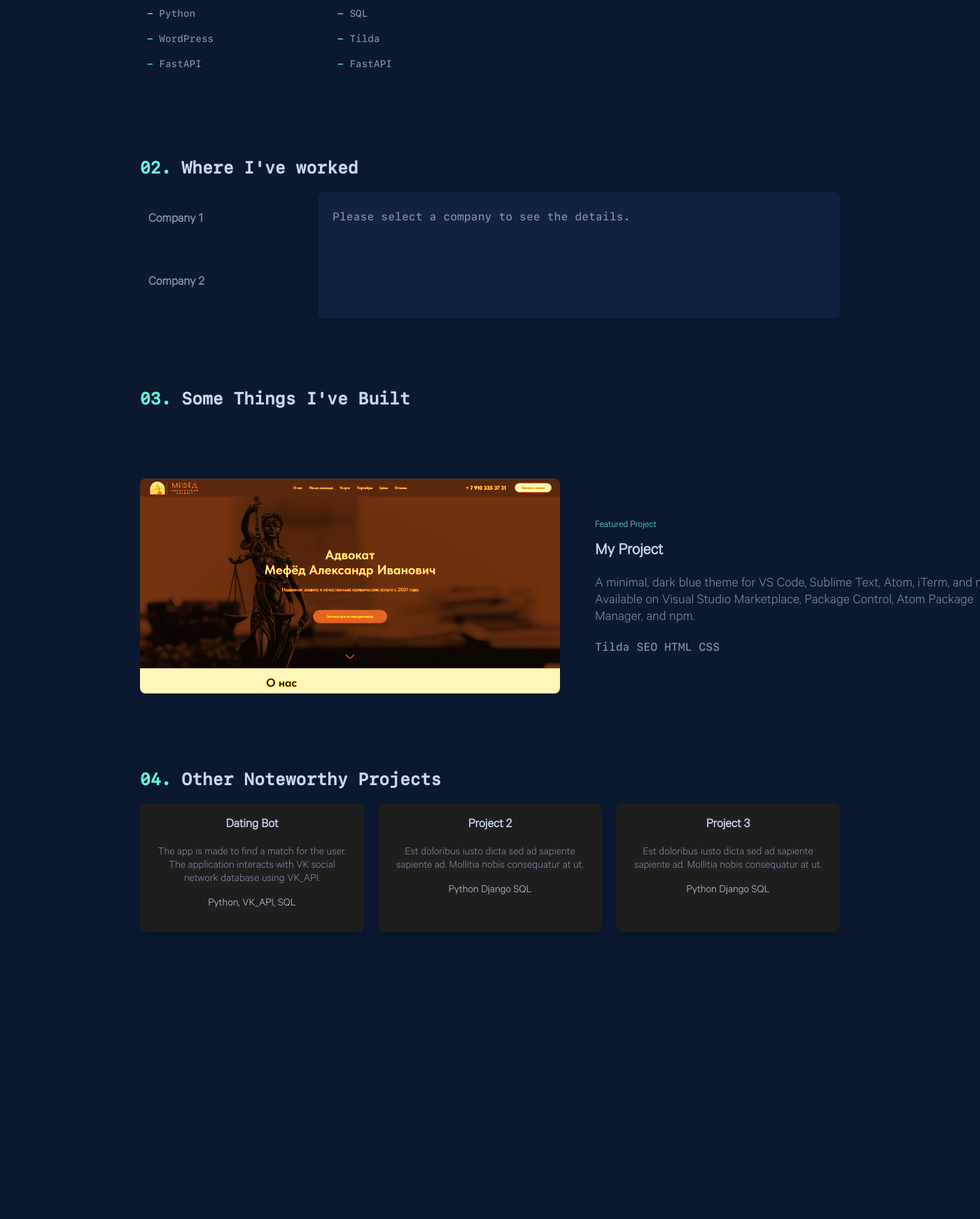
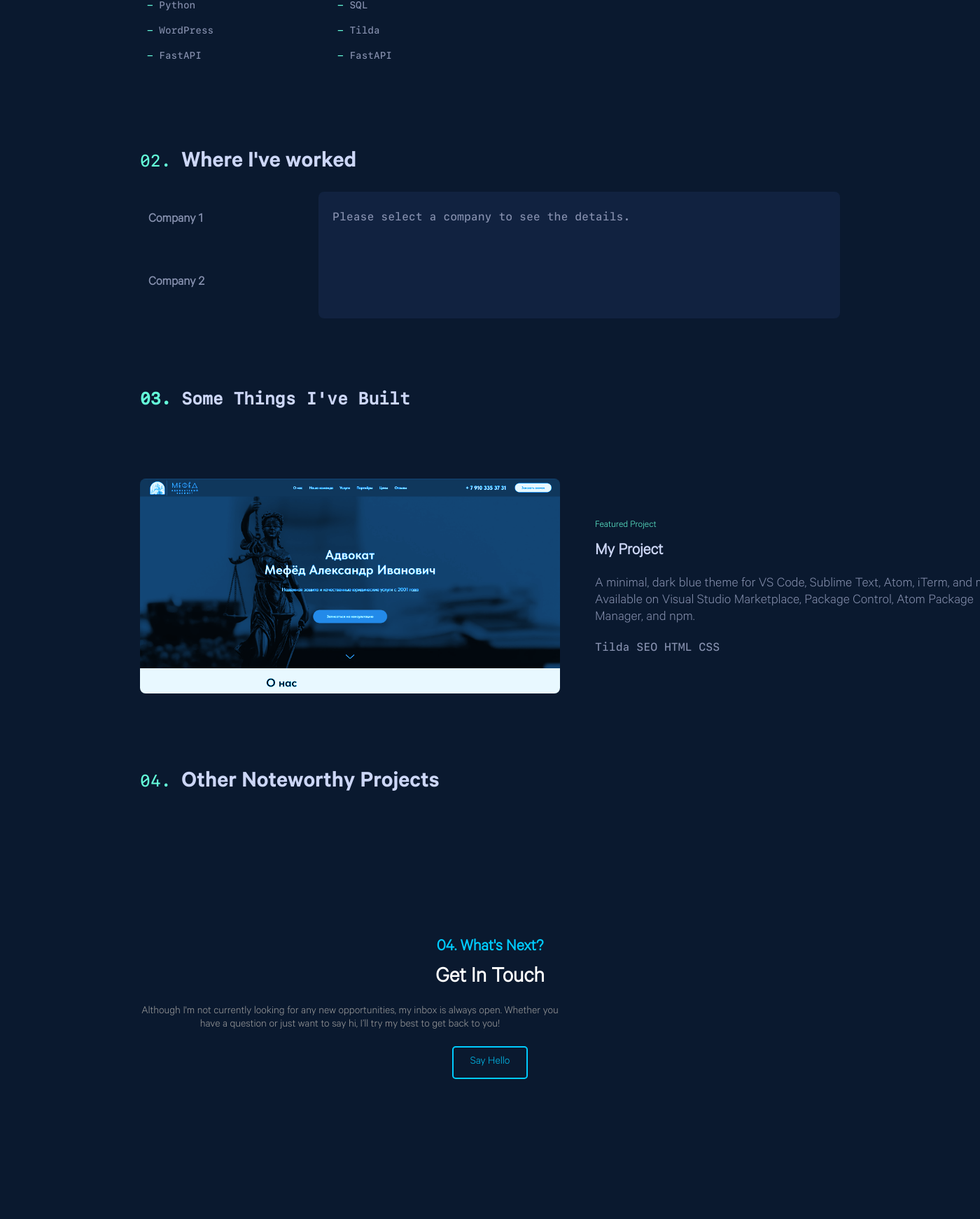
Before and after one commit to heavenyoung1/fast_api_test, a FastAPI app: page /home in a window 1400 px wide; the page is wider, and only the part inside the window is pictured. Shown: the part 1632-3374 px from the top of that part at 70% size. Before the commit the page ends 2964 px from the top of that part, so only its background shows below. Run offline with FastAPI, Linux system fonts and the light colour scheme.

Commit message:
Рабочая версия

```diff
--- a/main.py
+++ b/main.py
@@ -27,25 +27,24 @@ templates = Jinja2Templates(directory="templates")
 @app.get("/home", response_class=HTMLResponse)
 def read_companies(request: Request, selected_company_id: int = None, db: Session = Depends(get_db)):
     """ГЕНЕРАЦИЯ ГЛАВНОЙ СТРАНИЦЫ"""
-
     companies = crud.get_companies(db)
-    companies_item = crud.get_companies(db) #зачем мне второй круд делающий то же самое????
-    projects = crud.get_projects(db)
+    selected_company = None
     functions = []
-    skills = list_skills
-
-    selected_company = None
     if selected_company_id:
         selected_company = crud.get_company_by_id(db, selected_company_id)
         functions = crud.get_functions_by_company_id(db, selected_company_id)
+
+    skills = list_skills
+    companies_item = crud.get_companies(db)
+    #projects = db.query(ProjectPlate).all()
+
     return templates.TemplateResponse("index.html", {"request": request,
                                                      "companies": companies,
                                                      "selected_company": selected_company,
                                                      "functions": functions,
                                                      "skills": skills,
-                                                     "items": companies_item, #это еще что за хрень
-                                                     "projects": projects
-                                                     })
+                                                     "items": companies_item,
+                                                     }) #"projects": projects
 
 #------------------------POST-REQUESTS------------------------#
 
--- a/static/style.css
+++ b/static/style.css
@@ -63,6 +63,7 @@ body {
     margin: 0 0 30px 4px;
     font-family: 'SFMono Regular';
     font-size: 16px;
+    font-weight: normal
 }
 
 .main-on,
@@ -99,6 +100,7 @@ body {
 
 .container-text-about {
     font-size: 20px;
+    font-family: 'Calibre Light';
     display: flex;
     flex-direction: column;
     width: 50%;
@@ -114,6 +116,12 @@ body {
 
 .person-image {
     padding-left: 100px;
+    transition: filter 0.3s ease; /* Плавный переход для фильтра */
+    filter: sepia(1) saturate(5) hue-rotate(170deg); /* Эффекты фильтра */
+}
+
+.person-image:hover {
+    filter: none; /* Удаление эффектов фильтра при наведении */
 }
 
 p {
@@ -290,7 +298,7 @@ h2 {
     width: 100%;
     height: auto;
     border-radius: 8px;
-    filter: sepia(1) saturate(5) hue-rotate(340deg); /* Красный оттенок */
+    filter: sepia(1) saturate(5) hue-rotate(170deg);
     transition: filter 0.3s ease; /* Плавный переход для фильтра */
 }
 
@@ -345,31 +353,104 @@ h2 {
 
 #noteworthy-projects {
     text-align: center;
+    max-width: 1200px;
+    margin: 0 auto;
+    padding: 40px 20px;
+}
+
+#noteworthy-projects h2 {
+    font-size: 24px;
+    color: #00ccff;
+    margin-bottom: 20px;
 }
 
 .project-grid {
     display: grid;
-    grid-template-columns: repeat(auto-fill, minmax(250px, 1fr));
+    grid-template-columns: repeat(auto-fill, minmax(300px, 1fr));
     gap: 20px;
-    margin-top: 20px;
 }
 
 .project-tile {
-    background-color: #1e1e1e;
+    background-color: #1c1c1e;
+    border-radius: 14px;
+    box-shadow: 0 4px 20px rgba(0, 0, 0, 0.3);
     padding: 20px;
-    border-radius: 8px;
-    box-shadow: 0 4px 6px rgba(0, 0, 0, 0.1);
+    transition: transform 0.3s, box-shadow 0.3s;
+}
+
+.project-tile:hover {
+    transform: translateY(-10px);
+    box-shadow: 0 8px 30px rgba(0, 0, 0, 0.4);
 }
 
 .project-tile h3 {
     margin-top: 0;
+    font-size: 20px;
+    color: #00ccff;
+}
+
+.project-tile p {
+    margin: 10px 0;
+    font-size: 14px;
+    color: #a0a0a0;
 }
 
 .project-tech-stack {
+    margin-top: 10px;
+    font-size: 12px;
+    color: #00ccff;
+}
+
+.project-links a {
+    display: inline-block;
+    margin-top: 10px;
+    color: #00ccff;
+    text-decoration: none;
+    font-size: 14px;
+}
+
+.project-links a:hover {
+    text-decoration: underline;
+}
+
+/* GET IN TOUCH */
+
+#get-in-touch {
+    text-align: center;
+    margin: 80px 0;
+}
+
+#get-in-touch h2 {
+    font-size: 24px;
+    color: #00ccff;
+    margin-bottom: 10px;
+}
+
+#get-in-touch h3 {
+    font-size: 32px;
+    color: #ffffff;
     margin: 10px 0;
 }
 
-.project-links img {
-    width: 20px;
-    height: 20px;
+#get-in-touch p {
+    font-size: 16px;
+    color: #a0a0a0;
+    margin: 20px 0;
+    max-width: 600px;
 }
+
+#get-in-touch .btn {
+    display: inline-block;
+    padding: 12px 24px;
+    border: 2px solid #00ccff;
+    border-radius: 5px;
+    color: #00ccff;
+    text-decoration: none;
+    font-size: 16px;
+    transition: background-color 0.3s, color 0.3s;
+}
+
+#get-in-touch .btn:hover {
+    background-color: #00ccff;
+    color: #0a0a0a;
+}
--- a/templates/about.html
+++ b/templates/about.html
@@ -3,7 +3,7 @@
 </head>
 <body>
     <section class="container-about">
-        <h2 class="text-about" href="#" span style="color: #64ffda">01. <span style="color: #ccd6f6" "font-family: Calibre Semibold Italic"> About me</h2>
+        <h2 class="text-about" href="#" span style="color: #64ffda; font-family: 'SFMono Medium'; font-weight: normal;">01. <span style="color: #ccd6f6; font-family: 'Calibre Semibold'; font-size: 34px;">About me</h2>
             <div class="main-flex-container-about">
                 <div class="container-text-about">
                     <p class="about-description">Hello! My name is Brittany and I enjoy creating things that live on the internet. My interest in web development started back in 2012 when I decided to try editing custom Tumblr themes — turns out hacking together a custom reblog button taught me a lot about HTML & CSS!</p>
--- a/templates/index.html
+++ b/templates/index.html
@@ -39,13 +39,13 @@
 
 <!-- BLOCK 2 WHERE I'VE WORKED -->
 
-<h2 class="text-about" href="#" span style="color: #64ffda">02. <span style="color: #ccd6f6"> Where I've worked</h2>
+<h2 class="text-about" href="#" span style="color: #64ffda; font-family: 'SFMono Medium'; font-weight: normal;">02. <span style="color: #ccd6f6; font-family: 'Calibre Semibold'; font-size: 34px;">Where I've worked</h2>
 
     <div class="work-container">
         <div class="company-list">
             {% for company in companies %}
                 <div class="company">
-                <a href="selected_company_id={{ company.id }}">
+                    <a href="?selected_company_id={{ company.id }}">
                         <h3>{{ company.name }}</h3>
                     </a>
                 </div>
@@ -77,7 +77,7 @@
 
 <!-- BLOCK 4 OTHER NOTEWORTHY PROJECTS -->
 
-<h2 class="text-about" href="#" span style="color: #64ffda">04. <span style="color: #ccd6f6">Other Noteworthy Projects</h2>
+<h2 class="text-about" href="#" span style="color: #64ffda; font-family: 'SFMono Medium'; font-weight: normal;">04. <span style="color: #ccd6f6; font-family: 'Calibre Semibold'; font-size: 34px;">Other Noteworthy Projects</h2>
 
     <section id="noteworthy-projects">
         <div class="project-grid">
@@ -98,8 +98,17 @@
         </div>
     </section>
 
+<!-- BLOCK 5 GET IN TOUCH -->
 
-
+    <section id="get-in-touch">
+        <h2>04. What's Next?</h2>
+        <h3>Get In Touch</h3>
+        <p>
+            Although I'm not currently looking for any new opportunities, my inbox is always open.
+            Whether you have a question or just want to say hi, I’ll try my best to get back to you!
+        </p>
+        <a href="https://t.me/YourTelegramUsername" class="btn">Say Hello</a>
+    </section>
 
 
 
```
Lines whose indentation alone changed are shown as unchanged.
